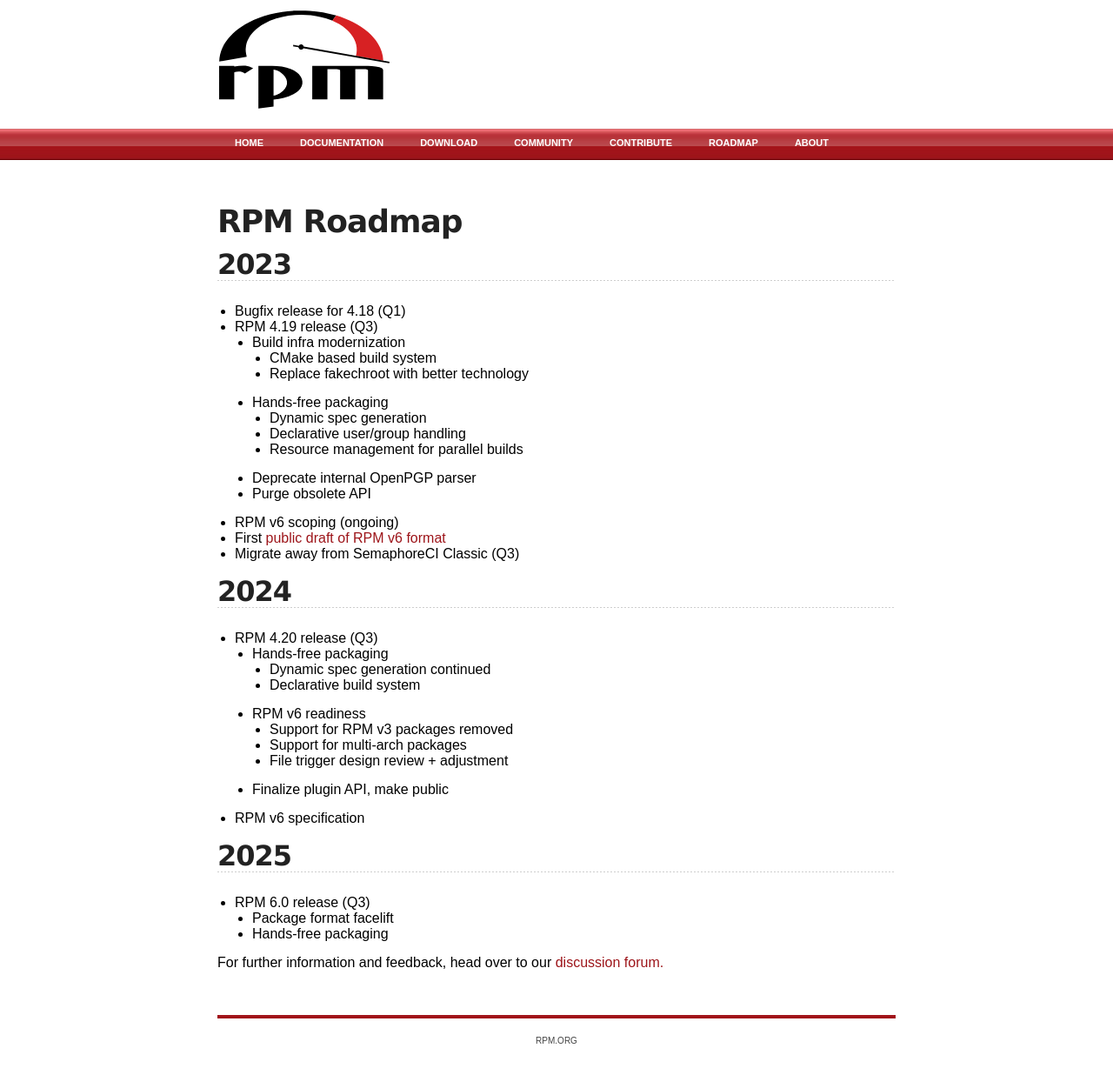
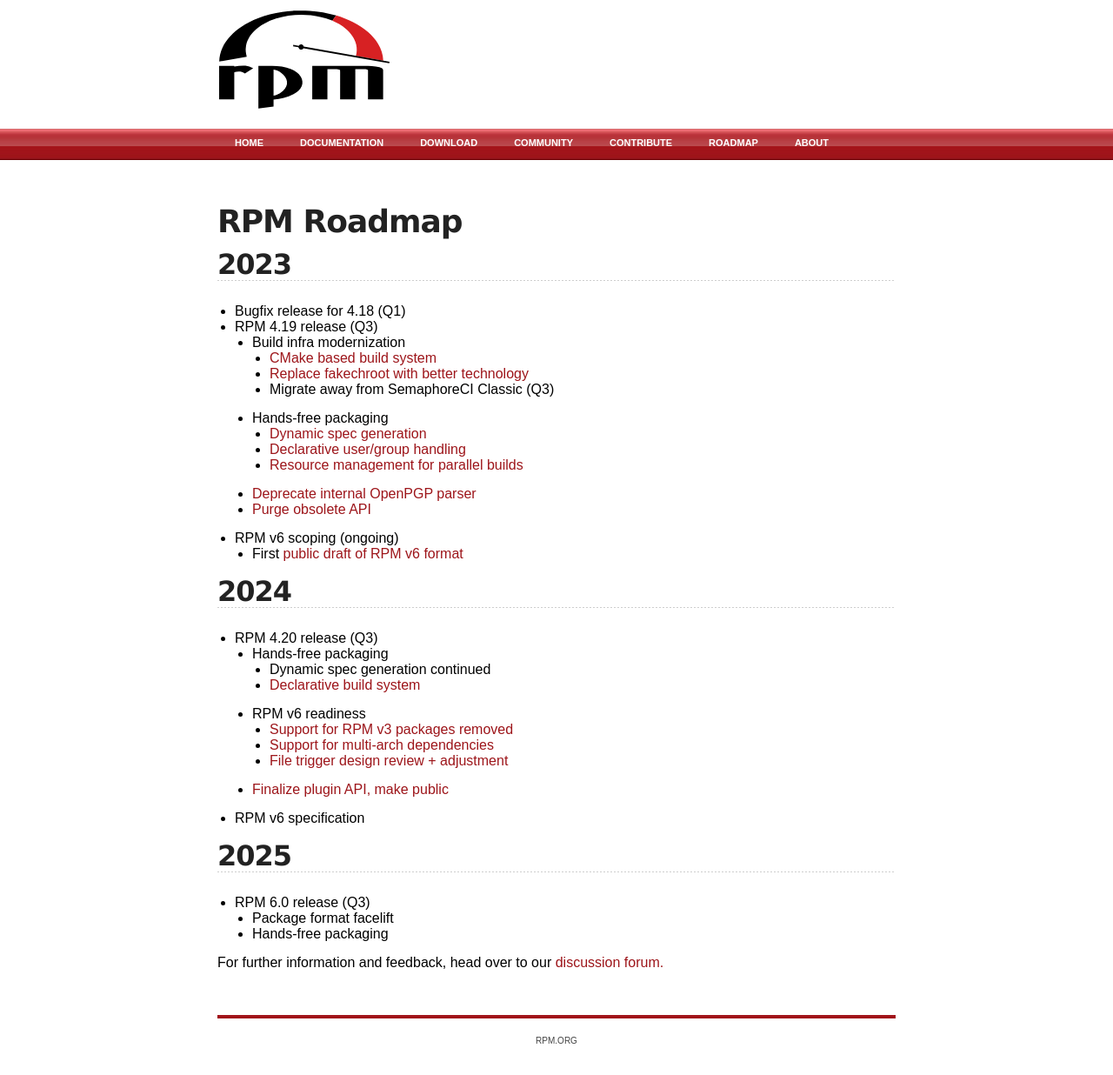
Before and after one commit to rpm-software-management/rpm-web, a Jekyll site: the page built from roadmap.md, in a window 1280 px wide. Shown: the whole page at 87% size. Built offline with Jekyll 4.4.1, drawn with Linux system fonts in a browser that asks for light colours.

Commit message:
Link roadmap bullets to tickets/discussions where available

```diff
--- a/roadmap.md
+++ b/roadmap.md
@@ -9,28 +9,28 @@ title: rpm.org - Roadmap
 * Bugfix release for 4.18 (Q1)
 * RPM 4.19 release (Q3)
   * Build infra modernization
-    * CMake based build system
-    * Replace fakechroot with better technology
+    * [CMake based build system](https://github.com/rpm-software-management/rpm/pull/2096)
+    * [Replace fakechroot with better technology](https://github.com/rpm-software-management/rpm/issues/1580)
+    * Migrate away from SemaphoreCI Classic (Q3)
   * Hands-free packaging
-    * Dynamic spec generation
-    * Declarative user/group handling
-    * Resource management for parallel builds
-  * Deprecate internal OpenPGP parser
-  * Purge obsolete API
+    * [Dynamic spec generation](https://github.com/rpm-software-management/rpm/discussions/2032)
+    * [Declarative user/group handling](https://github.com/rpm-software-management/rpm/issues/1032)
+    * [Resource management for parallel builds](https://github.com/rpm-software-management/rpm/issues/804)
+  * [Deprecate internal OpenPGP parser](https://github.com/rpm-software-management/rpm/issues/1935)
+  * [Purge obsolete API](https://github.com/rpm-software-management/rpm/issues/1989)
 * RPM v6 scoping (ongoing)
-* First [public draft of RPM v6 format](https://github.com/rpm-software-management/rpm/discussions/2374)
-* Migrate away from SemaphoreCI Classic (Q3)
+  * First [public draft of RPM v6 format](https://github.com/rpm-software-management/rpm/discussions/2374)
 
 ## 2024
 * RPM 4.20 release (Q3)
   * Hands-free packaging
     * Dynamic spec generation continued
-    * Declarative build system
+    * [Declarative build system](https://github.com/rpm-software-management/rpm/issues/1087)
   * RPM v6 readiness
-    * Support for RPM v3 packages removed
-    * Support for multi-arch packages
-    * File trigger design review + adjustment
-  * Finalize plugin API, make public
+    * [Support for RPM v3 packages removed](https://github.com/rpm-software-management/rpm/issues/1107)
+    * [Support for multi-arch dependencies](https://github.com/rpm-software-management/rpm/issues/2197)
+    * [File trigger design review + adjustment](https://github.com/rpm-software-management/rpm/issues/2655)
+  * [Finalize plugin API, make public](https://github.com/rpm-software-management/rpm/issues/1536)
 * RPM v6 specification
 
 ## 2025
```
